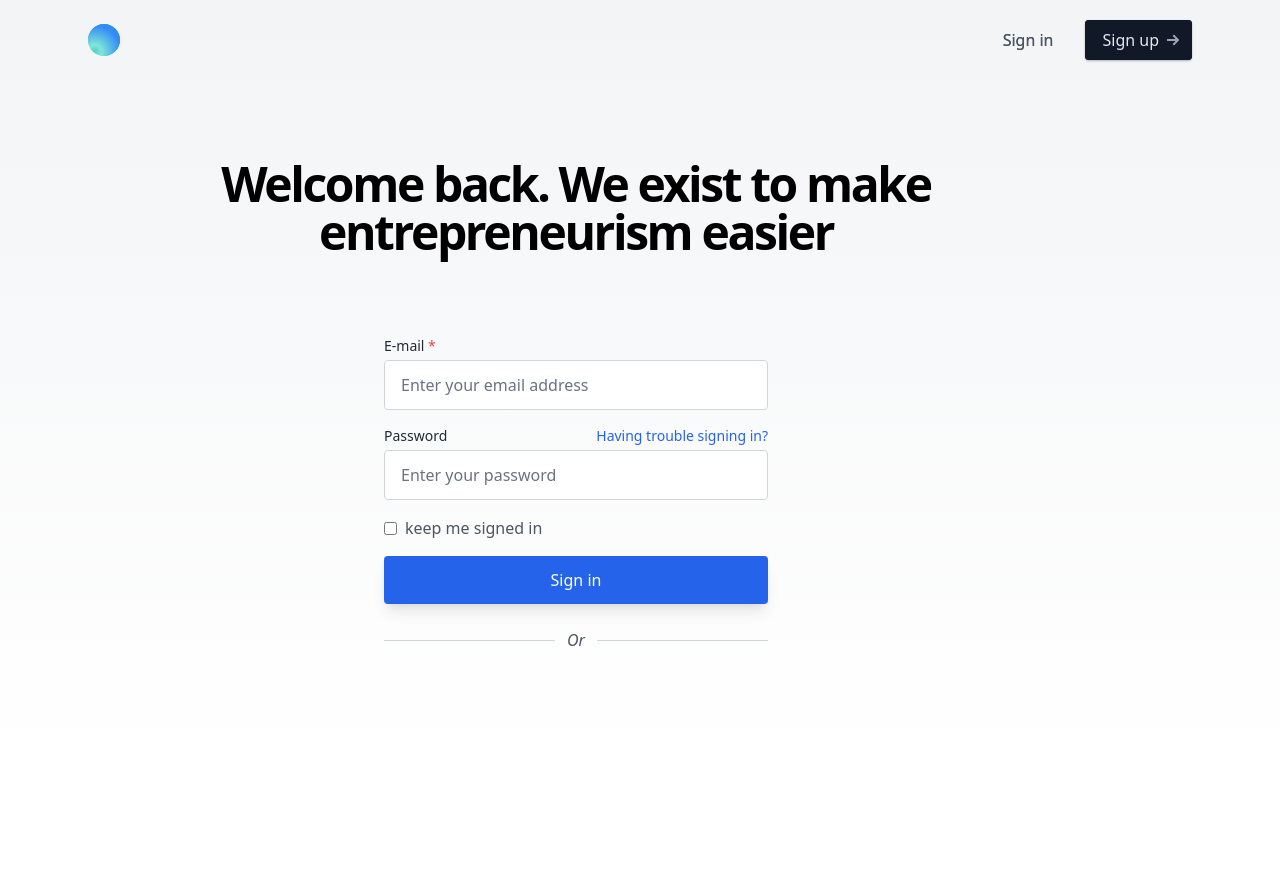
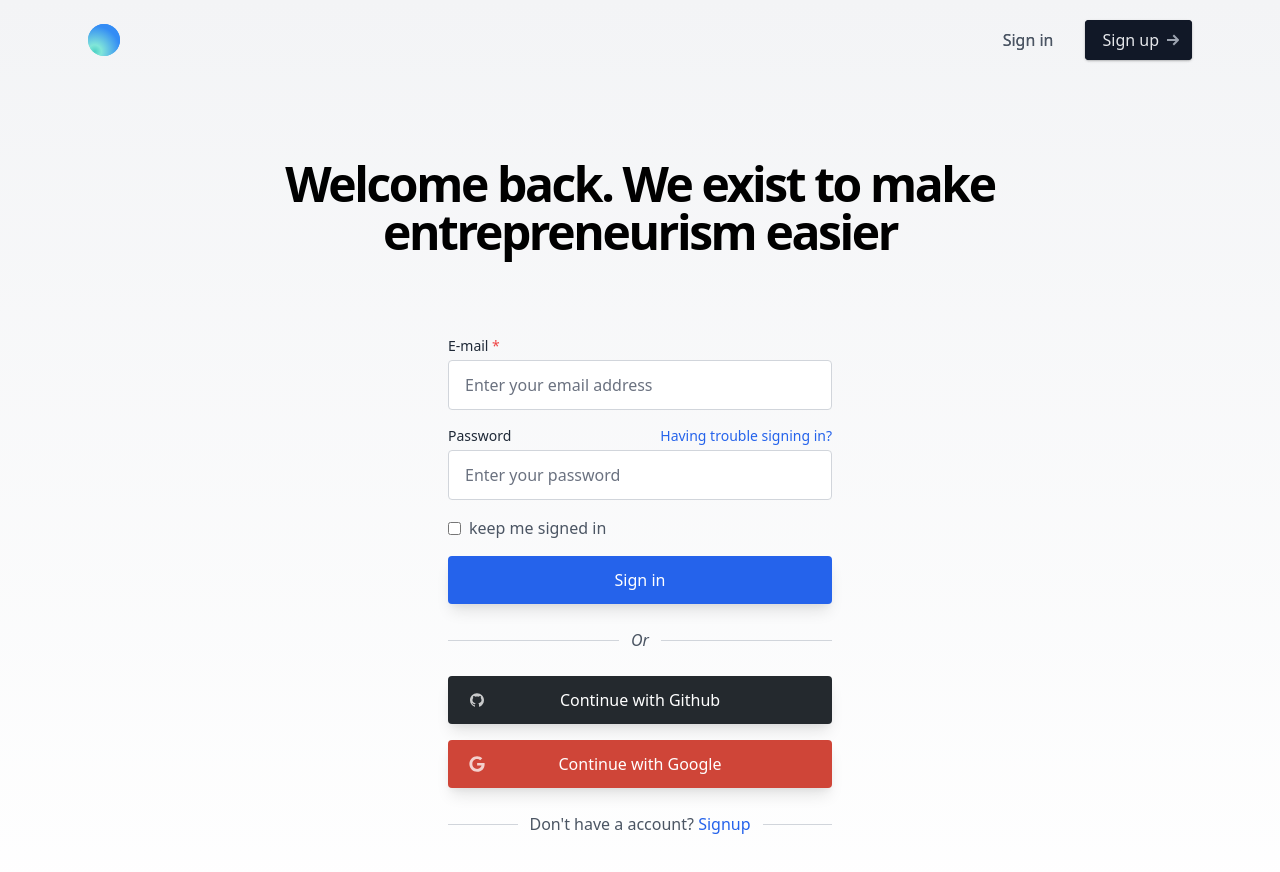
Before and after one commit to ametthapa/Landing_Page-ReactTailwind, a React (Create React App) app: page /signin in a window 1280 px wide. Shown: the top 872 px of the page. Before the commit the page ends 800 px from the top, so only its background shows below. Built offline with nearby package versions, Linux system fonts and the light colour scheme.

Commit message:
login complete
validation remaining will do after overall completion

```diff
--- a/src/pages/Signin.jsx
+++ b/src/pages/Signin.jsx
@@ -1,3 +1,6 @@
+import { AiFillGithub } from "react-icons/ai";
+import { FaGoogle } from "react-icons/fa";
+
 import Header from "../components/Header";
 import { Link } from "react-router-dom";
 
@@ -10,7 +13,7 @@ const Signin = () => {
       {/* Main Page Content */}
       <main className="flex-grow">
         <section className="bg-gradient-to-b from-gray-100 to-white">
-          <div className="max-w-6xl mx-autp px-4 smLpx-6">
+          <div className="max-w-6xl mx-auto px-4 smLpx-6">
             <div className="pt-32 pb-12 md:pt-40 md:pb-20">
               {/* Page Header */}
               <div className="max-w-3xl mx-auto text-center pb-12 md:pb-20">
@@ -95,6 +98,41 @@ const Signin = () => {
                     aria-hidden="true"
                   ></div>
                 </div>
+                <div className="flex flex-wrap -mx-3 mb-4">
+                  <div className="w-full px-3">
+                    <button className="btn px-0 text-white bg-github hover:bg-black w-full relative">
+                      <AiFillGithub className="w-4 h-4 fill-current text-white opacity-75 flex-shrink-0 mx-4 absolute left-1" />
+                      Continue with Github
+                    </button>
+                  </div>
+                </div>
+                <div className="flex flex-wrap -mx-3 mb-4">
+                  <div className="w-full px-3">
+                    <button className="btn px-0 text-white bg-google hover:bg-red-800 w-full relative">
+                      <FaGoogle className="w-4 h-4 fill-current text-white opacity-75 flex-shrink-0 mx-4 absolute left-1" />
+                      Continue with Google
+                    </button>
+                  </div>
+                </div>
+                <div className="flex items-center my-6 font-medium">
+                  <div
+                    className="border-t border-gray-300 flex-grow mr-3"
+                    aria-hidden="true"
+                  ></div>
+                  <div className="text-gray-600">
+                    Don't have a account?{" "}
+                    <Link
+                      to="/signup"
+                      className="text-blue-600 hover:underline transition duration-150 ease-in-out"
+                    >
+                      Signup
+                    </Link>
+                  </div>
+                  <div
+                    className="border-t border-gray-300 flex-grow ml-3"
+                    aria-hidden="true"
+                  ></div>
+                </div>
               </div>
             </div>
           </div>
--- a/tailwind.config.js
+++ b/tailwind.config.js
@@ -3,7 +3,12 @@ module.exports = {
   purge: ["./src/**/*.{js,jsx,ts,tsx}", "./public/index.html"],
   darkMode: false, // or 'media' or 'class'
   theme: {
-    extend: {},
+    extend: {
+      colors: {
+        github: "#24292e",
+        google: "#cf4538",
+      },
+    },
   },
   variants: {
     extend: {},
```
